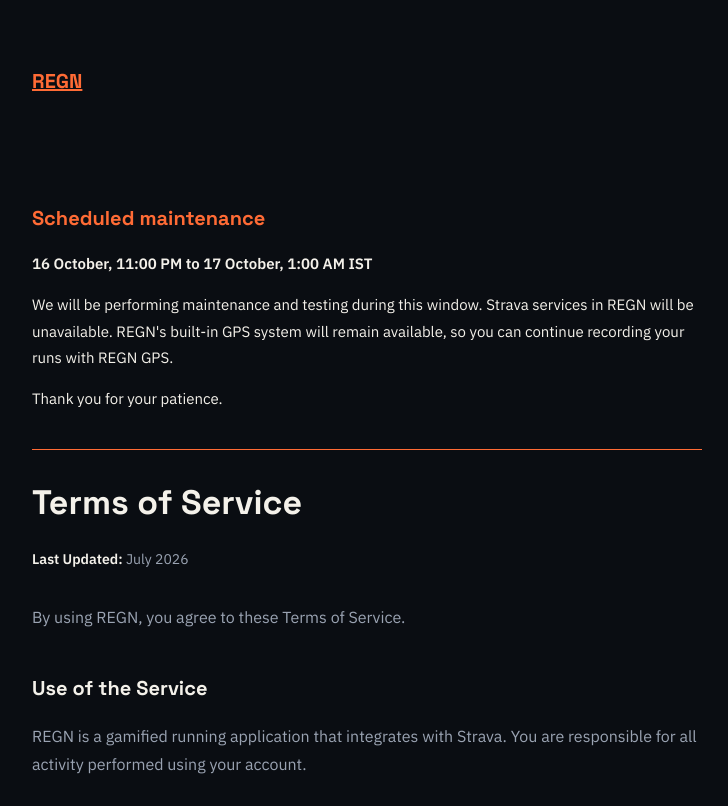
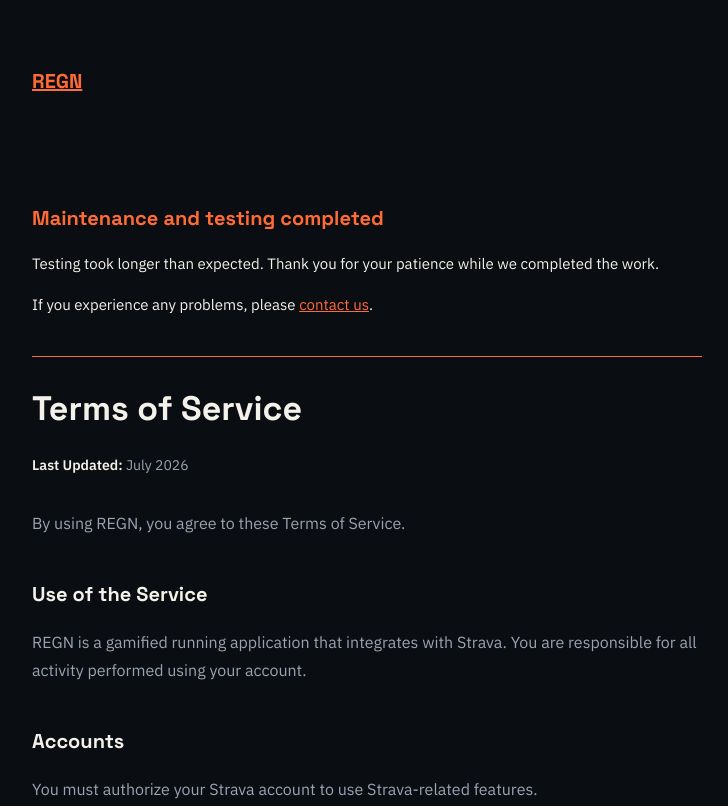
Before and after one commit to anuragkulkarni4321-ux/REGN-WEBPAGE, a plain HTML site: page terms.html in a window 1280 px wide. Shown: the top 806 px of the page, without its empty margins (273-1001 px from the left). Drawn offline with Linux system fonts and the light colour scheme.

Commit message:
maintance completed

```diff
--- a/terms.html
+++ b/terms.html
@@ -125,14 +125,13 @@
     <a href="index.html" class="logo">REGN</a>
     <aside id="maintenance-notice" class="maintenance-notice" aria-labelledby="maintenance-title">
         <div class="container">
-            <h2 id="maintenance-title">Scheduled maintenance</h2>
-            <p><strong><time datetime="2026-10-16T23:00:00+05:30">16 October, 11:00 PM</time> to <time
-                        datetime="2026-10-17T01:00:00+05:30">17 October, 1:00 AM</time> IST</strong></p>
-            <p>We will be performing maintenance and testing during this window. Strava services in REGN will be
-                unavailable.
-                REGN's built-in GPS system will remain available, so you can continue recording your runs with REGN GPS.
+            <h2 id="maintenance-title">Maintenance and testing completed</h2>
+            <p>Testing took longer than expected. Thank you for your patience while we completed the work.</p>
+            <p>
+                If you experience any problems, please
+                <a href="https://mail.google.com/mail/?view=cm&fs=1&to=anuragkulkarni4321@gmail.com" target="_blank"
+                    rel="noopener noreferrer">contact us</a>.
             </p>
-            <p>Thank you for your patience.</p>
         </div>
     </aside>
 
```
Also changed, not shown: index.html (+7 -13 lines), privacy.html (+6 -7 lines).
